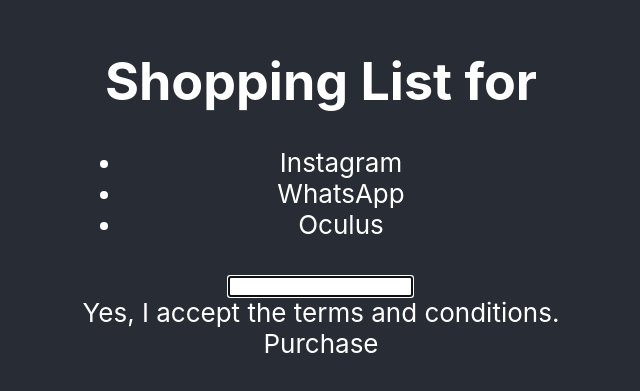
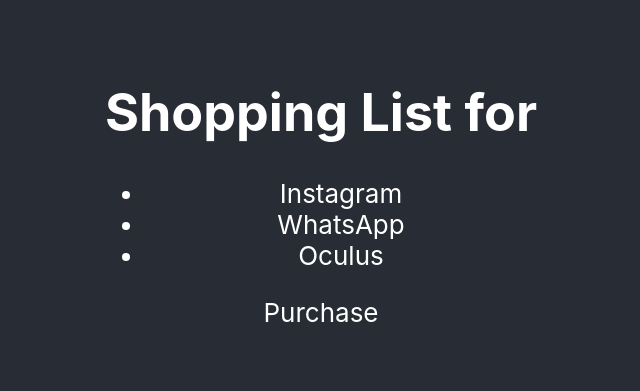
Before and after one commit to jthickens/linter-demo, a React (Create React App) app: page / in a window 1280 px wide. Shown: the part 213-604 px from the top of the page, without its empty margins (319-959 px from the left). Built offline with nearby package versions, Linux system fonts and the light colour scheme.

Commit message:
remove t&c

```diff
--- a/src/ShoppingList.js
+++ b/src/ShoppingList.js
@@ -13,8 +13,7 @@
           <li>Oculus</li>
         </ul>
         <form>
-          <input aria-labeledby="terms" type="checked" tabindex="1" autoFocus />
-          <div id="terms">Yes, I accept the terms and conditions.</div>
+
           <div role="butten" aria-disable="true">
             Purchase
           </div>
```
